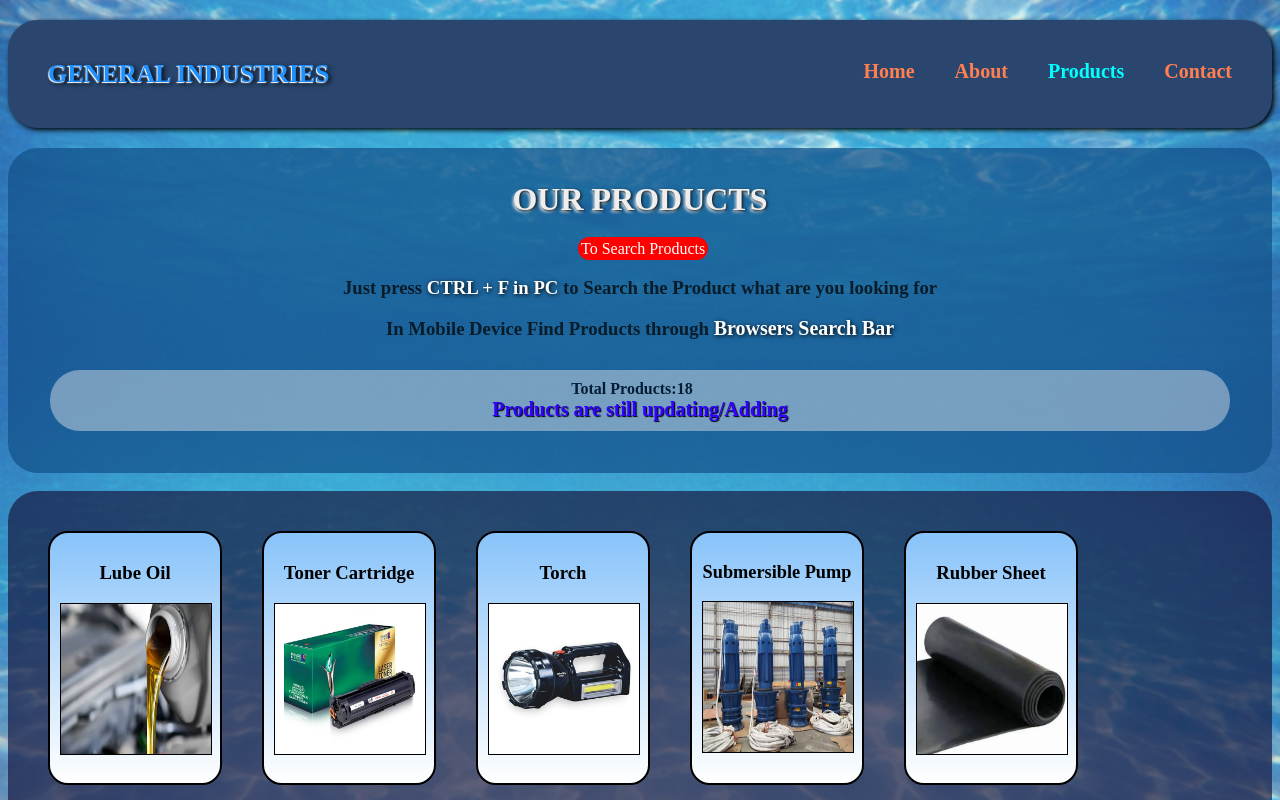
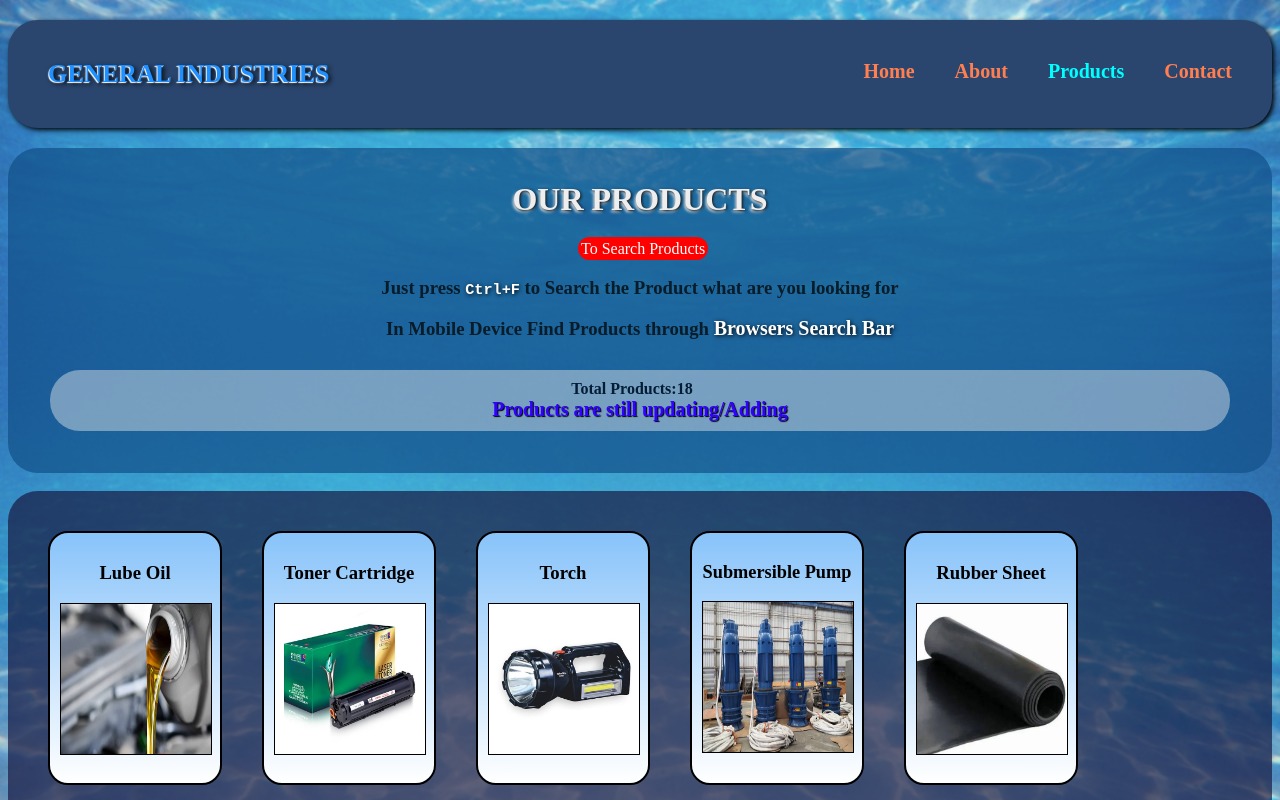
Before and after one commit to hritikshukla28/generalindustries, a plain HTML site: page Productsgeneral.html in a window 1280 px wide. Shown: the top 800 px of the page. Drawn offline with Linux system fonts and the light colour scheme.

Commit message:
Update Productsgeneral.html

```diff
--- a/Productsgeneral.html
+++ b/Productsgeneral.html
@@ -25,7 +25,7 @@
     <div class="title">
         <h1>OUR PRODUCTS</h1>
         <span style="color: white; background-color: red;border-radius: 30px; padding: 3px; margin-left: 45%;">To Search Products</span>
-        <h3 style="text-align: center; color: rgb(8, 28, 41);">Just press <strong style="color: white; text-shadow: 1px 1px 4px black;">CTRL + F in PC  </strong>to Search the Product what are you looking for</h3>
+        <h3 style="text-align: center; color: rgb(8, 28, 41);">Just press <strong style="color: white; text-shadow: 1px 1px 4px black;"> <kbd>Ctrl+F</kbd> </strong>to Search the Product what are you looking for</h3>
 
         <h3 style="text-align: center; color: rgb(8, 28, 41);">In Mobile Device Find Products through <strong style="color: white; text-shadow: 1px 1px 4px black; font-size: 20px;">Browsers Search Bar</strong> </h3>
 
```
